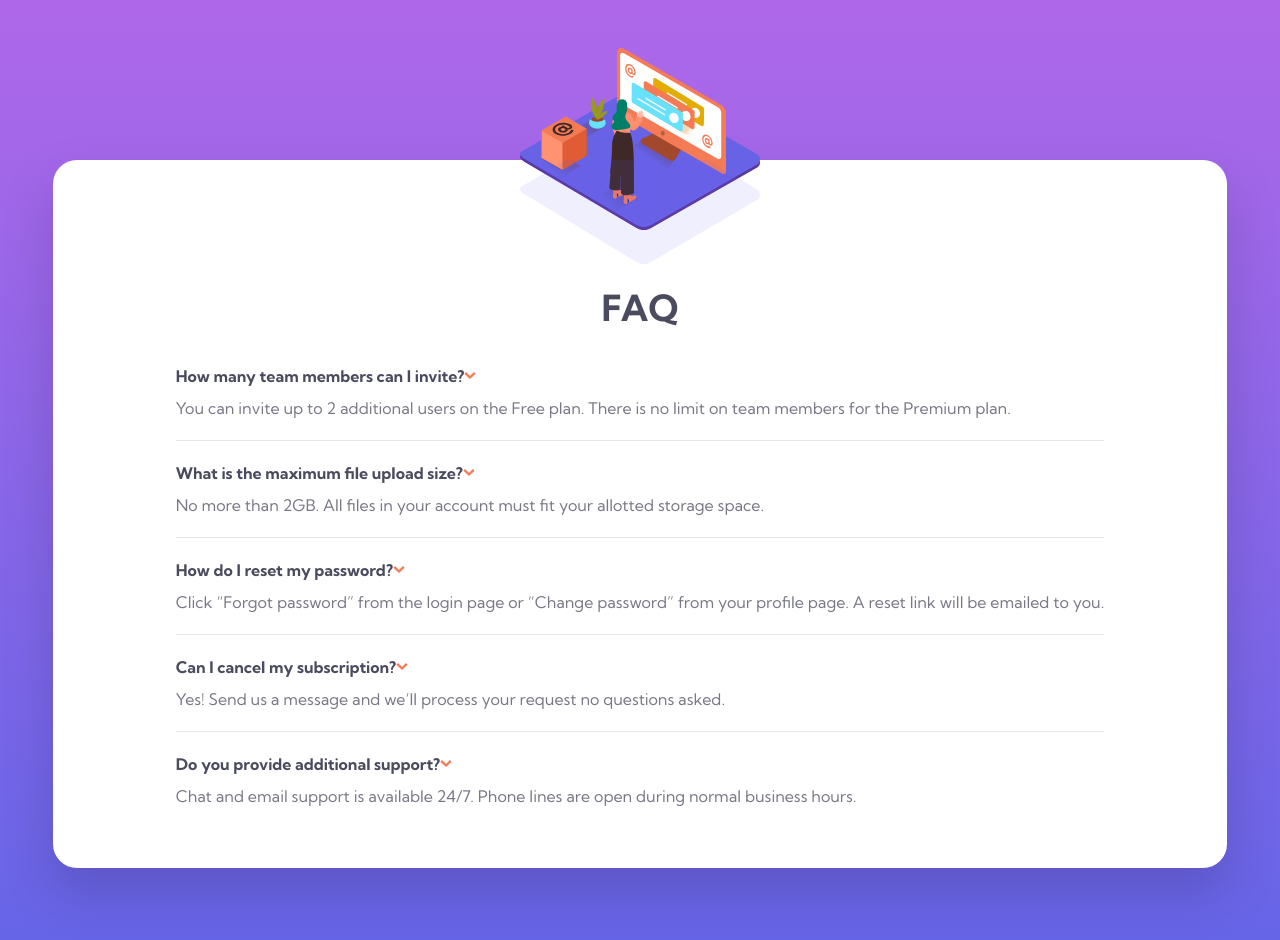
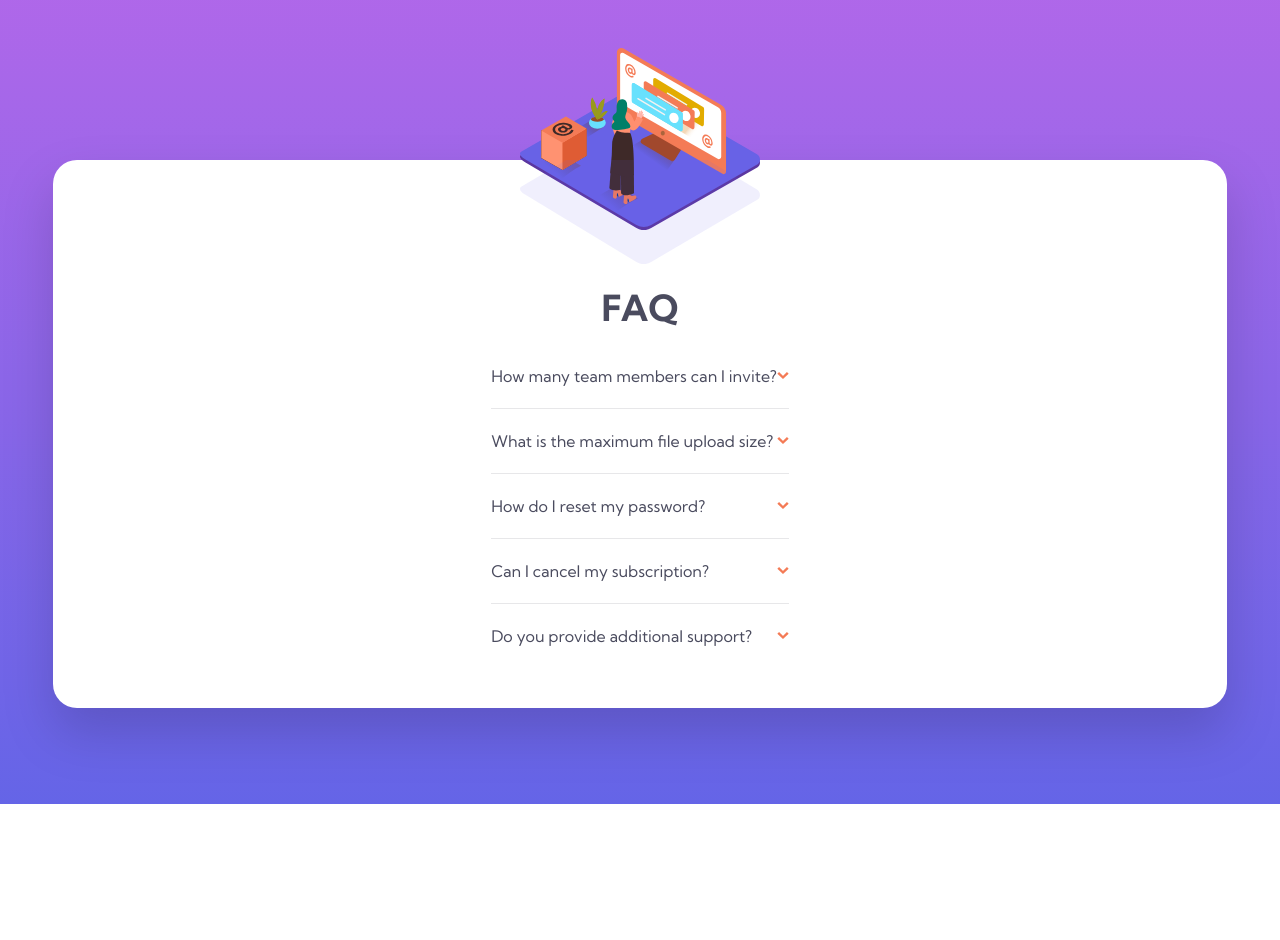
Before and after one commit to kkawakami08/faq-accordian-card, a Next.js app: page / in a window 1280 px wide. Shown: the top 940 px of the page. After the commit the page ends 804 px from the top, so only its background shows below. Built offline with nearby package versions, Linux system fonts and the light colour scheme.

Commit message:
set show/hide on click for cards

```diff
--- a/components/Question.jsx
+++ b/components/Question.jsx
@@ -17,18 +17,36 @@ export default function Question({ question, answer }) {
       };
     });
   };
+
   return (
+    <div>
+      {accordianData.clicked ? (
         <div className="flex flex-col gap-2 py-5" onClick={handleClick}>
-      <div className="flex items-center">
+          <div className="flex items-center justify-between">
             <h2 className="font-bold text-veryDarkGrayishBlue">
+              {accordianData.questionData}
+            </h2>
+            <div className="w-3 rotate-180">
+              <Image src={arrow} alt="Arrow Icon" width={500} height={500} />
+            </div>
+          </div>
+          <p className="text-darkGrayishBlue">{accordianData.answerData}</p>
+        </div>
+      ) : (
+        <div className="flex flex-col gap-2 py-5" onClick={handleClick}>
+          <div className="flex items-center justify-between">
+            <h2 className="font-medium text-veryDarkGrayishBlue">
               {accordianData.questionData}
             </h2>
             <div className="w-3">
               <Image src={arrow} alt="Arrow Icon" width={500} height={500} />
             </div>
           </div>
-
-      <p className="text-darkGrayishBlue">{accordianData.answerData}</p>
+          <p className="hidden text-darkGrayishBlue">
+            {accordianData.answerData}
+          </p>
+        </div>
+      )}
     </div>
   );
 }
```
Lines whose indentation alone changed are shown as unchanged.
